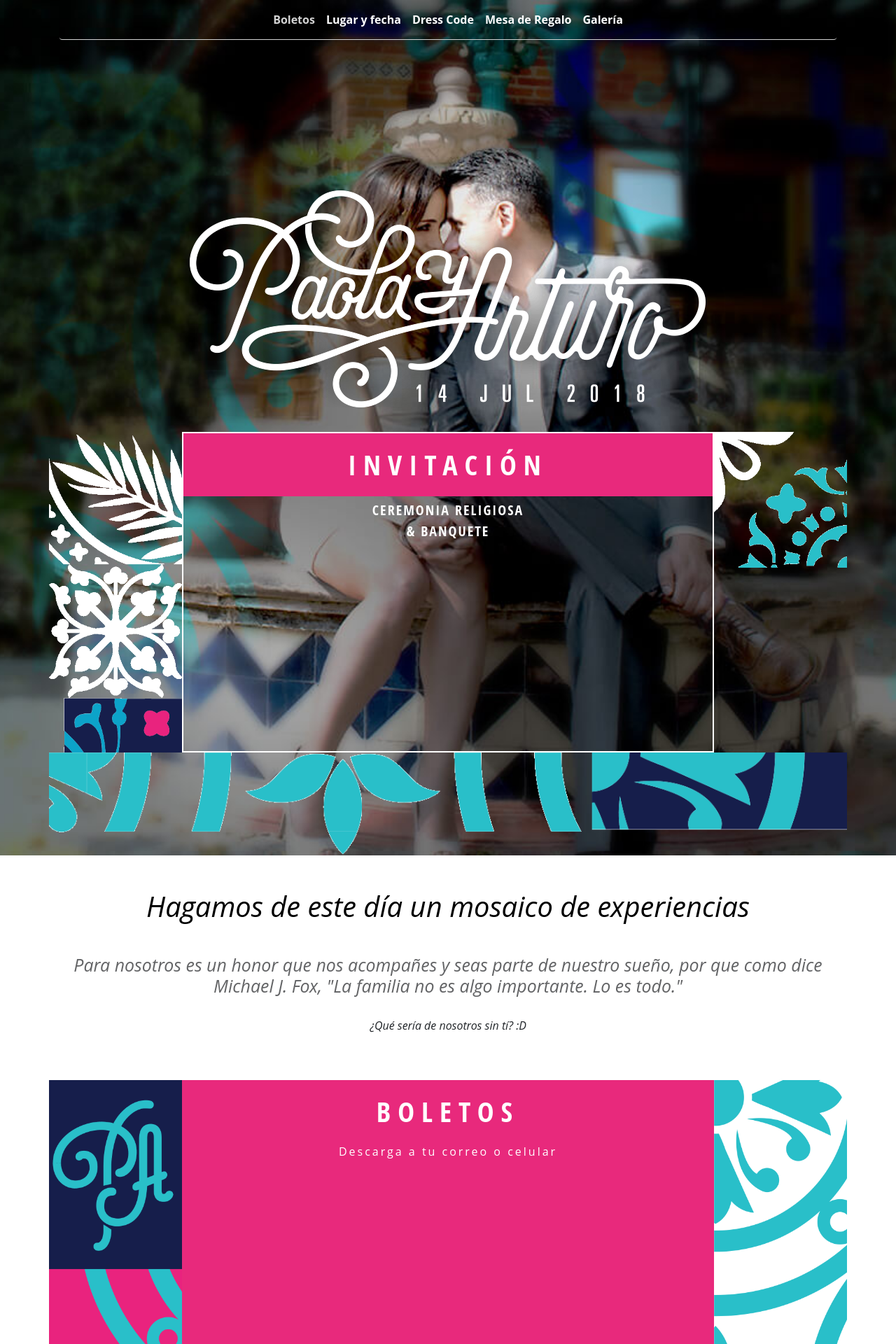
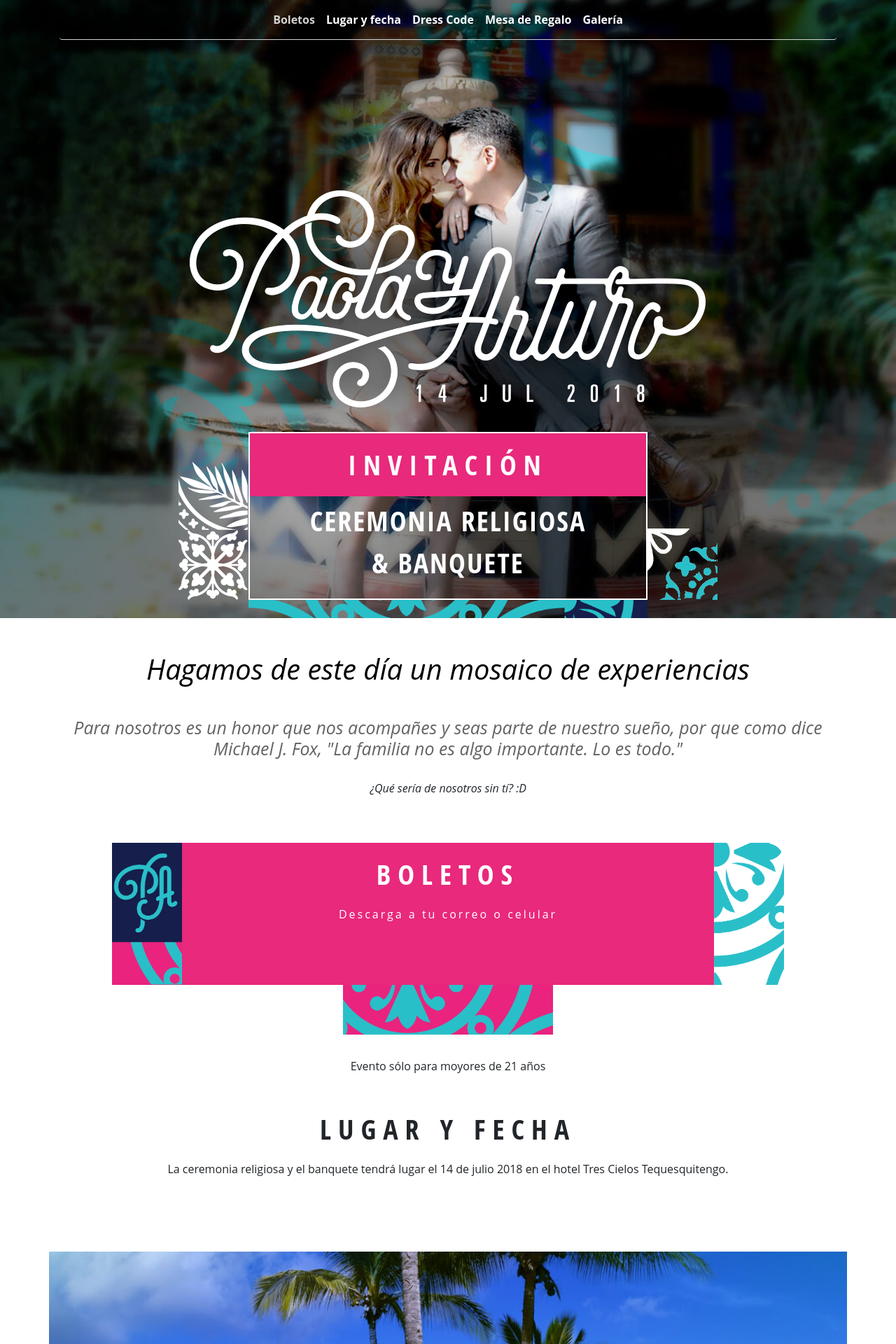
Before and after one commit to alucard0/paolayarturo, a PHP site: page / in a window 1280 px wide. Shown: the top 1920 px of the page at 70% size. Run offline with PHP 8.4, Linux system fonts and the light colour scheme; some libraries are stand-ins or nearby versions.

Commit message:
Actualización Imágenes
Ajustes de estilos con mosaícos

```diff
--- a/css/main.css
+++ b/css/main.css
@@ -39,6 +39,16 @@
 	padding: 15px 0px;
     margin-bottom: 0;
 
+}
+
+.img-tmp{
+	width: 100px;
+}
+.img-tmp400{
+	width: 400px;
+}
+.img-tmp300{
+	width: 300px;
 }
 /*Fin General*/
 
@@ -99,7 +109,7 @@
 }
 
 header div.contenidoHeader div.invitacionContenido p:nth-child(2){
-	font-size: 20px;
+	font-size: 40px;
 	letter-spacing: 2px;
 	text-transform: uppercase;
 	text-align: center;
@@ -146,9 +156,6 @@
 }
 
 
-div#boletos{
-	cursor: pointer;
-}
 div#boletos p,div#mesaRegalos p,div#dressCode p,div#comoLlegar p,div.infoHotel p,
 div.hotelReservacion p{
 	color: #fff;
--- a/header.php
+++ b/header.php
@@ -135,19 +135,19 @@
 	      		<div class="row justify-content-center">
 		      		<figure class="logo"><img src="images/header/logo.png" alt="Paola y Arturo 14 de julio Tequesquitengo" class="img-fluid"></figure>
 	      		</div>
-	      		<div class="row justify-content-center">
+	      		<div class="row justify-content-center row align-items-end">
 	      			<div class="col-2 nopadding">
-	      				<figure class="nomargin"><img src="images/mosaicos/1_ICONO_IZQ_PLANTAS-.png" alt="" class="img-fluid"></figure>
+	      				<figure class="nomargin text-right"><img src="images/mosaicos/1_ICONO_IZQ_PLANTAS-.png" alt="" class="img-fluid"></figure>
 	      			</div>
-		      		<div class="col-8 invitacionContenido nopadding">
+		      		<div class="col-8 col-sm-6 invitacionContenido nopadding">
 			      			<p>Invitación</p>
 			      			<p>Ceremonia religiosa<br>& banquete</p>
 			      	</div>
-			      	<div class="col-2 nopadding">
-	      				<figure class="nomargin"><img src="images/mosaicos/1_ICONO_DER_FLOR.png" alt="" class="img-fluid"></figure>
+			      	<div class="col-2 nopadding text-left">
+	      				<figure class="nomargin"><img src="images/mosaicos/1_ICONO_DER_FLOR.png" alt="" class="img-fluid img-tmp"></figure>
 	      			</div>
-	      			<div class="col-12 nopadding">
-	      				<figure class="nomargin"><img src="images/mosaicos/1_ICONO_CENTRO_PLANTAS-.png" alt="" class="img-fluid"></figure>
+	      			<div class="col-8 col-sm-6 nopadding text-center">
+	      				<figure class="nomargin"><img src="images/mosaicos/1_ICONO_CENTRO_PLANTAS.png" alt="" class="img-fluid align-top"></figure>
 	      			</div>
 		      	</div>
 	      	</div>
--- a/index.php
+++ b/index.php
@@ -16,22 +16,19 @@
 	<div class="container" id="boletos">
 			<div class="row">
 				<div class="col-2 nopadding">
-					<figure class="nomargin"><img src="images/mosaicos/2_ICONO_IZQ_PYA.png" alt="" class="img-fluid"></figure>
+					<figure class="nomargin text-right"><img src="images/mosaicos/2_ICONO_IZQ_PYA.png" alt="" class="img-fluid img-tmp"></figure>
 				</div>
 				<div class="col-8 nopadding bgBoletos">
 					<a href="#" data-toggle="modal" data-target="#modalBoletos">
-						<div class="col">
-							<p>Boletos</p>
-							<p>Descarga a tu correo o celular<br><span class="oi oi-data-transfer-download"></span></p>
-						</div>
-
+						<p>Boletos</p>
+						<p>Descarga a tu correo o celular<br><span class="oi oi-data-transfer-download"></span></p>
 					</a>
 				</div>
 				<div class="col-2 nopadding">
-					<figure class="nomargin"><img src="images/mosaicos/2_ICONO_DER_PLANTA.png" alt="" class="img-fluid"></figure>
+					<figure class="nomargin  text-left"><img src="images/mosaicos/2_ICONO_DER_PLANTA.png" alt="" class="img-fluid img-tmp"></figure>
 				</div>
 				<div class="col-12 nopadding">
-					<figure class="text-center nomargin"><img src="images/mosaicos/2_ICONO_CENTRO_PLANTA.png" alt="" class="img-fluid"></figure>
+					<figure class="text-center nomargin"><img src="images/mosaicos/2_ICONO_CENTRO_PLANTA.png" alt="" class="img-fluid img-tmp300"></figure>
 				</div>
 			</div>
 	</div>
@@ -80,7 +77,7 @@
 			</div>
 	</div>
 
-	<div class="bannerHotel infoHotel">
+	<div class="bannerHotel infoHotel container">
 		<!-- Video https://youtu.be/5sI5OTtQmxc-->
 		<div class="container">
 			<div class="row justify-content-center">
@@ -144,7 +141,7 @@
 		      	<div class="col-4 col-sm-6">
 		      		<p class="text-right">$2,200.00</p>
 		      	</div>
-		      	<div class="col-8 ">
+		      	<div class="col-8 col-sm-6">
 		      		<p class="text-left">Precio por 1 noche<br>3 pagos mensuales de<br>$733.33 a liquidar en abril</p>
 		      	</div>
 		    </div>
@@ -163,14 +160,14 @@
 
 	<div class="container" id="comoLlegar">
 		<div class="row">
-			<div class="col-2 nopadding">
-				<figure class="nomargin"><img src="images/mosaicos/4_ICONO_IZQ_MOTO.png" alt="" class="img-fluid"></figure>
+			<div class="col-2 nopadding text-right">
+				<figure class="nomargin"><img src="images/mosaicos/4_ICONO_IZQ_MOTO.png" alt="" class="img-fluid img-tmp"></figure>
 			</div>
 			<div class="col nopadding bgComoLlegar">
 				<p >¿Cómo llegar?</p>
 			</div>
-			<div class="col-2 nopadding">
-				<figure class="nomargin"><img src="images/mosaicos/4_ICONO_DER_PLANTA.png" alt="" class="img-fluid"></figure>
+			<div class="col-2 nopadding text-left">
+				<figure class="nomargin"><img src="images/mosaicos/4_ICONO_DER_PLANTA.png" alt="" class="img-fluid img-tmp"></figure>
 			</div>
 		</div>
 	</div>
@@ -211,14 +208,14 @@
 	<div class="container" id="dressCode">
 		<div class="row">
 			<div class="col-2 nopaddingR">
-				<figure class="nomargin"><img src="images/mosaicos/5_ICONO_IZQ_PLANTA.png" alt="" class="img-fluid"></figure>
+				<figure class="nomargin text-right"><img src="images/mosaicos/5_ICONO_IZQ_PLANTA.png" alt="" class="img-fluid img-tmp"></figure>
 			</div>
 			<div class="col bgDressCode">
 				<p>Dress code</p>
 				<!--<figure class="nomargin text-right"><img src="images/mosaicos/5_ICONO_CENTRO_PLANTAS.png" alt="" class="img-fluid"></figure>-->
 			</div>
 			<div class="col-2 nopaddingL">
-				<figure class="nomargin"><img src="images/mosaicos/5_ICONO_DER_GATOS.png" alt="" class="img-fluid"></figure>
+				<figure class="nomargin text-left"><img src="images/mosaicos/5_ICONO_DER_GATOS.png" alt="" class="img-fluid img-tmp"></figure>
 			</div>
 		</div>
 	</div>
@@ -236,7 +233,7 @@
 				<figure class="item"><img src="images/dresscode/mujeres/8_DRESSCODE-MUJER.jpg" alt=""></figure>
 			</div>
 			<div class="infoMujeres">
-				<p class="titulo"><span class="icono mujer"></span>Mujeres</p>
+				<p class="titulo"><span class="iconoM"></span>Mujeres</p>
 				<p class="subtitulo">Vestido largo o 3/4 halter o strapless</p>
 				<div class="row justify-content-center">
 					<ul >
@@ -276,7 +273,7 @@
 				</figure>
 			</div>
 			<div class="infoHombres">
-				<p class="titulo"><span class="icono hombre"></span>Hombres</p>
+				<p class="titulo"><span class="iconoH"></span>Hombres</p>
 				<p class="subtitulo">Traje de lino o algodón</p>
 				<p class="subtitulo">Agradecemos atentamente no vestir guayaberas</p>
 				<div class="row justify-content-center">
@@ -302,19 +299,25 @@
 
 	<div class="container" id="mesaRegalos">
 		<div class="row">
-			<div class="col-2 nopadding">
-				<figure class="nomargin"><img src="images/mosaicos/6_ICONO_IZQ_ELEFANTE.png" alt="" class="img-fluid"></figure>
+			<div class="col-2 nopaddingR">
+				<figure class="nomargin text-right"><img src="images/mosaicos/6_ICONO_IZQ_ELEFANTE.png" alt="" class="img-fluid img-tmp"></figure>
 			</div>
 			<div class="col nopadding bgMesaRegalos">
 				<p>Mesa de regalos</p>
 			</div>
-			<div class="col-2 nopadding">
-				<figure class="nomargin"><img src="images/mosaicos/6_ICONO_DER_AVION.png" alt="" class="img-fluid"></figure>
+			<div class="col-2 nopaddingL">
+				<figure class="nomargin text-left"><img src="images/mosaicos/6_ICONO_DER_AVION.png" alt="" class="img-fluid img-tmp"></figure>
 			</div>
 		</div>
 	</div>
 	<div class="container bannerMesaRegalos">
-		<p>Asian Wanderlust</p>
+		<div class="row justify-content-center">
+			<div class="col">
+				<p>Asian Wanderlust</p>
+			</div>
+
+		</div>
+
 	</div>
 
 	<div class="container infoMesaRegalos">
```
Also changed, not shown: other parts of css/main.css (+30 -2 lines), images/iconos/2_ICONO_WAZE_2018_100X100.png, images/iconos/3_ICONO_GOOGLEMAPS_2018_100X100.png, images/iconos/4_ICONO_BUS_2018_100X100.png, images/iconos/5_ICONO_CAR_2018_100X100.png, images/iconos/hombre.png, images/iconos/mujer.png, images/mosaicos/1_ICONO_CENTRO_PLANTAS-.png (deleted), images/mosaicos/1_ICONO_CENTRO_PLANTAS.png (added), images/mosaicos/1_ICONO_IZQ_PLANTAS-.png.
